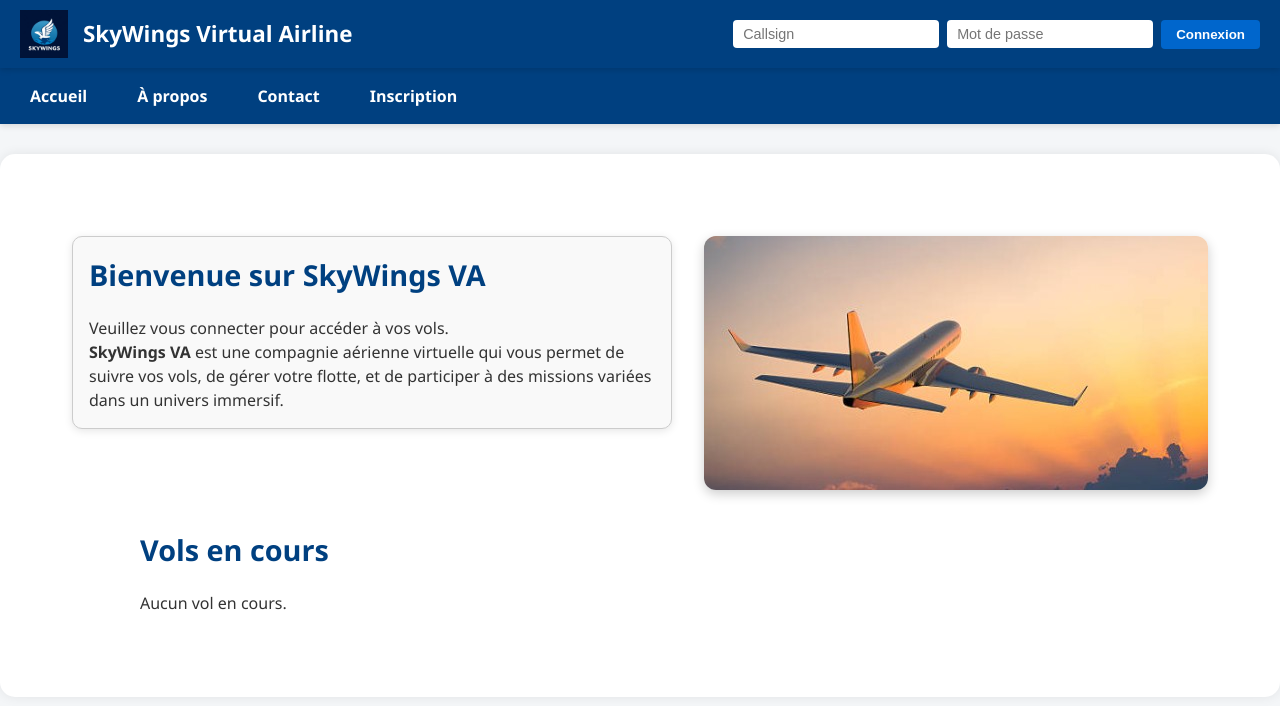
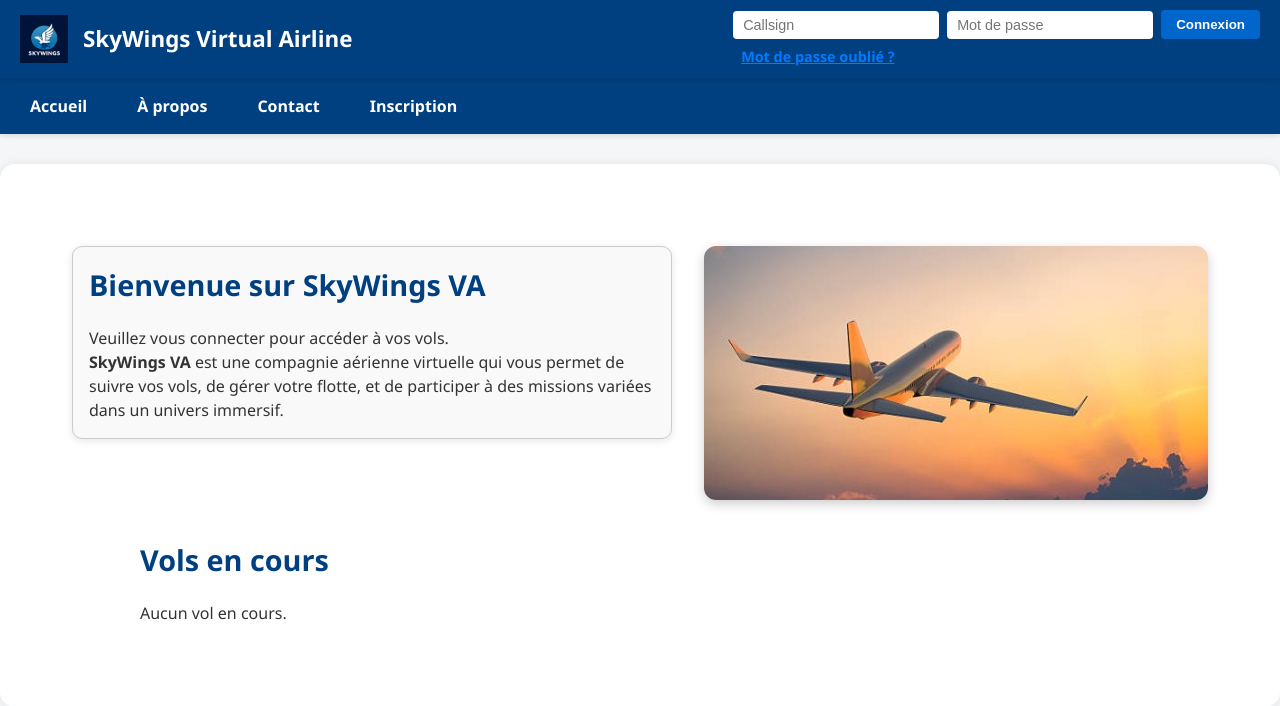
Before and after one commit to Skall34/simweb, a PHP site: page /index.php in a window 1280 px wide. Shown: the top 706 px of the page. Run offline with PHP 8.4, Linux system fonts and the light colour scheme; data that the repository does not hold is empty.

Commit message:
Update header.php
Ajout du lien mot de passe oublié

```diff
--- a/includes/header.php
+++ b/includes/header.php
@@ -28,6 +28,9 @@ if (session_status() === PHP_SESSION_NONE) {
                     <input type="password" name="password" placeholder="Mot de passe" required>
                     <button type="submit">Connexion</button>
                 </form>
+                <div style="margin-top: 5px;">
+                    <a href="/pages/forgot_password.php" style="font-size: 0.9em; color: #007bff; text-decoration: underline;">Mot de passe oublié ?</a>
+                </div>
             <?php else: ?>
                 <p>Bienvenue, <?= htmlspecialchars($_SESSION['user']['callsign']) ?> |
                     <a href="/logout.php">Déconnexion</a></p>
```
